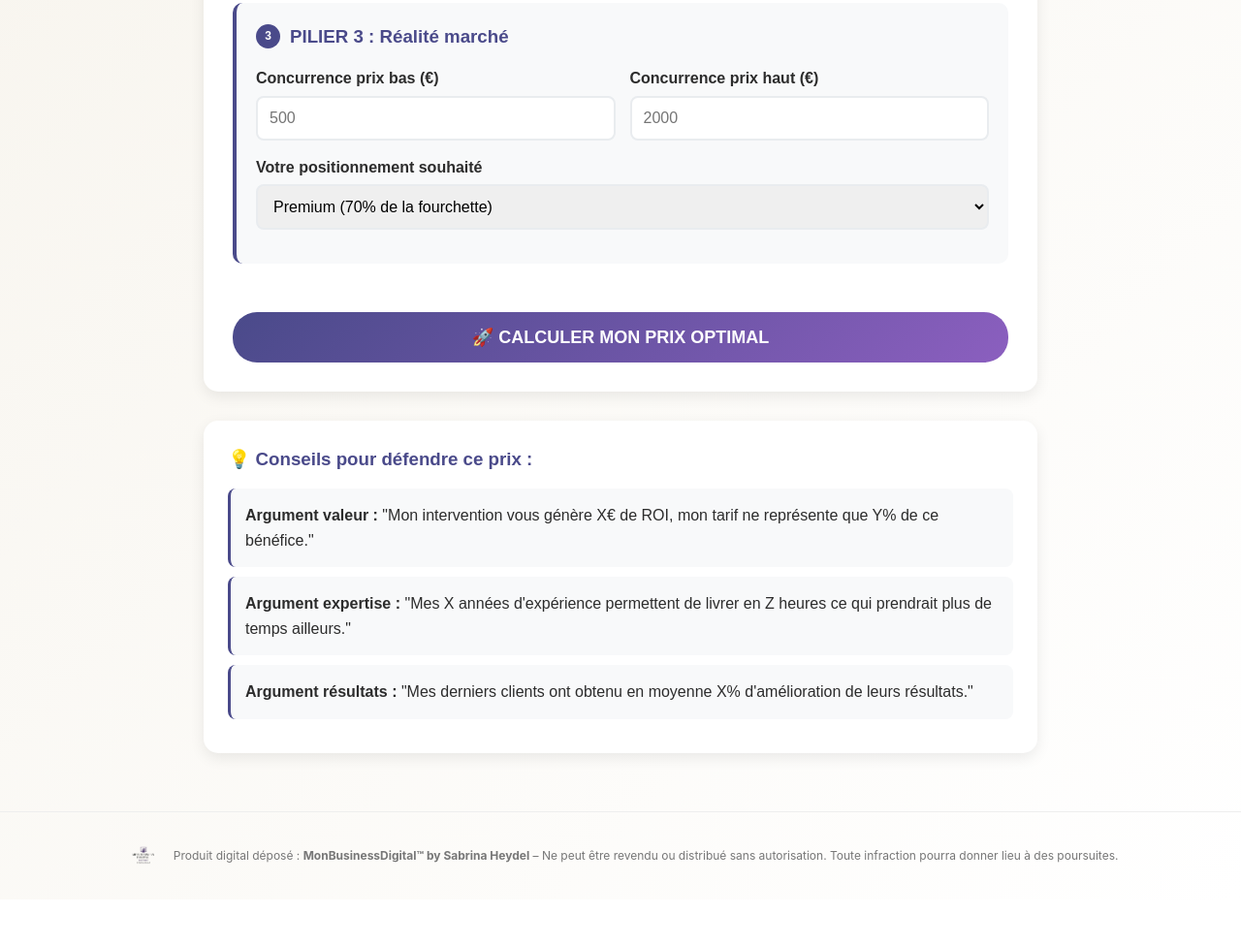
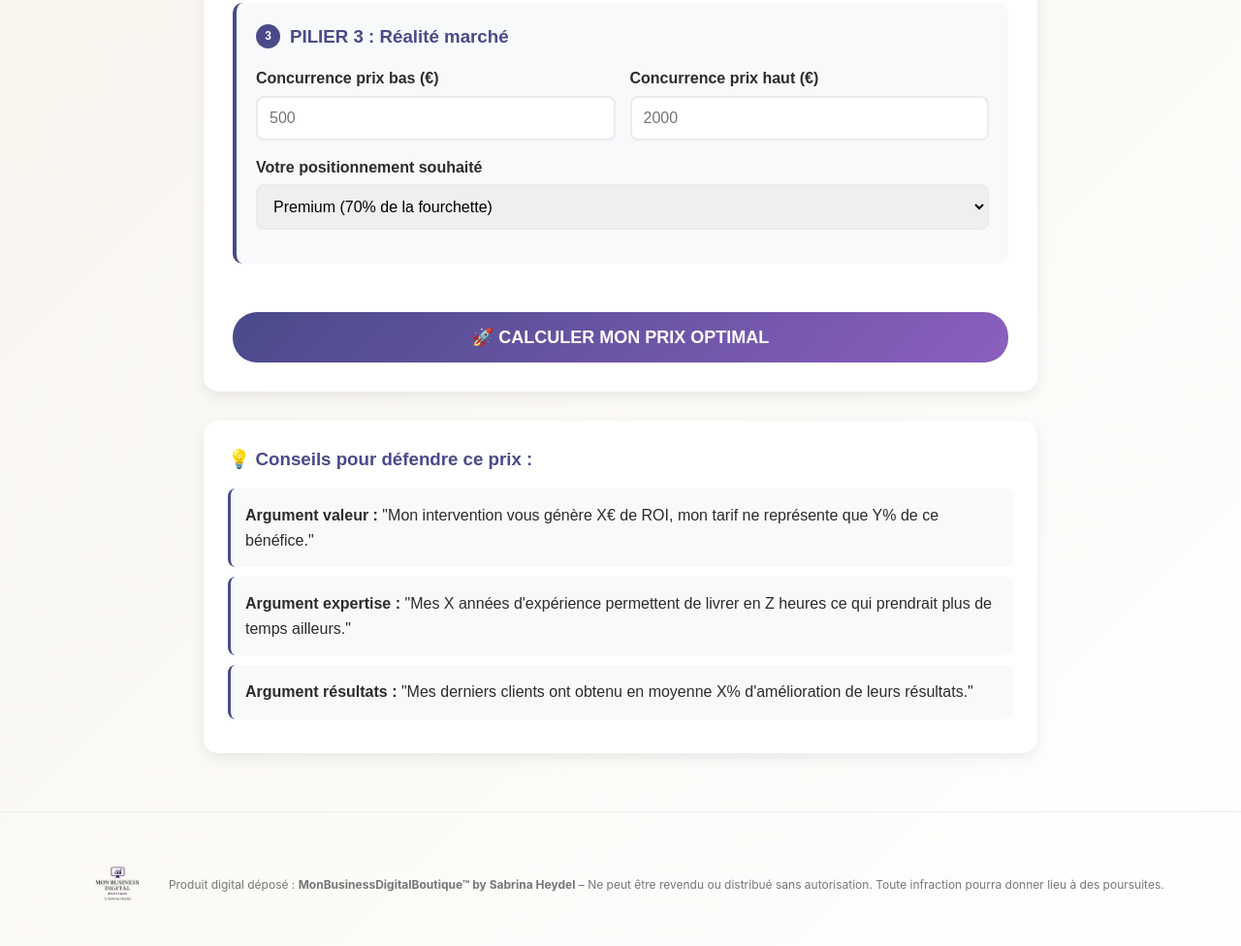
Before and after one commit to sabrinaheydel-afk/calculateur-pricing-pro, a plain HTML site: page index.html in a window 1280 px wide. Shown: the part 1037-2013 px from the top of the page at 97% size. Before the commit the page ends 1965 px from the top, so only its background shows below. Drawn offline with Linux system fonts and the light colour scheme.

Commit message:
Update index.html

```diff
--- a/index.html
+++ b/index.html
@@ -482,11 +482,11 @@
     <footer style="width:100%; margin-top:40px; padding:15px 0; text-align:center; border-top:1px solid #eee; font-size:12px; color:#777; font-family:Inter, Arial, sans-serif; position:relative;">
   <div style="display:flex; align-items:center; justify-content:center; gap:10px; flex-wrap:wrap;">
     <!-- Logo -->
-    <img src="logo.png" alt="MonBusinessDigital Logo" style="height:60px; object-fit:contain;" />
+    <img src="logo.png" alt="MonBusinessDigital Logo" style="height:120px; object-fit:contain;" />
 
     <!-- Texte légal -->
     <span>
-      Produit digital déposé : <b>MonBusinessDigital™ by Sabrina Heydel</b> –
+      Produit digital déposé : <b>MonBusinessDigitalBoutique™ by Sabrina Heydel</b> –
       Ne peut être revendu ou distribué sans autorisation. Toute infraction pourra donner lieu à des poursuites.
     </span>
   </div>
```
